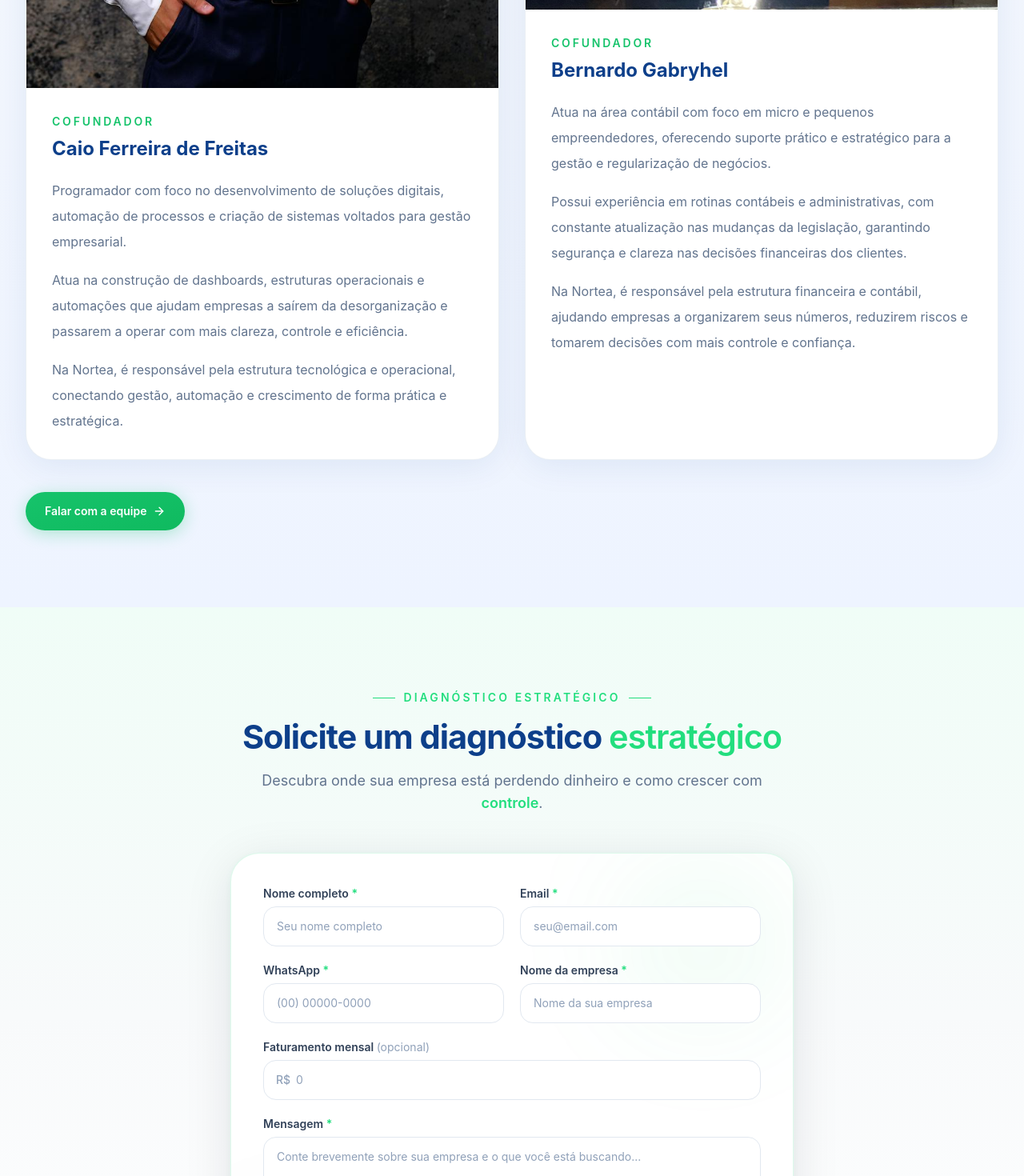
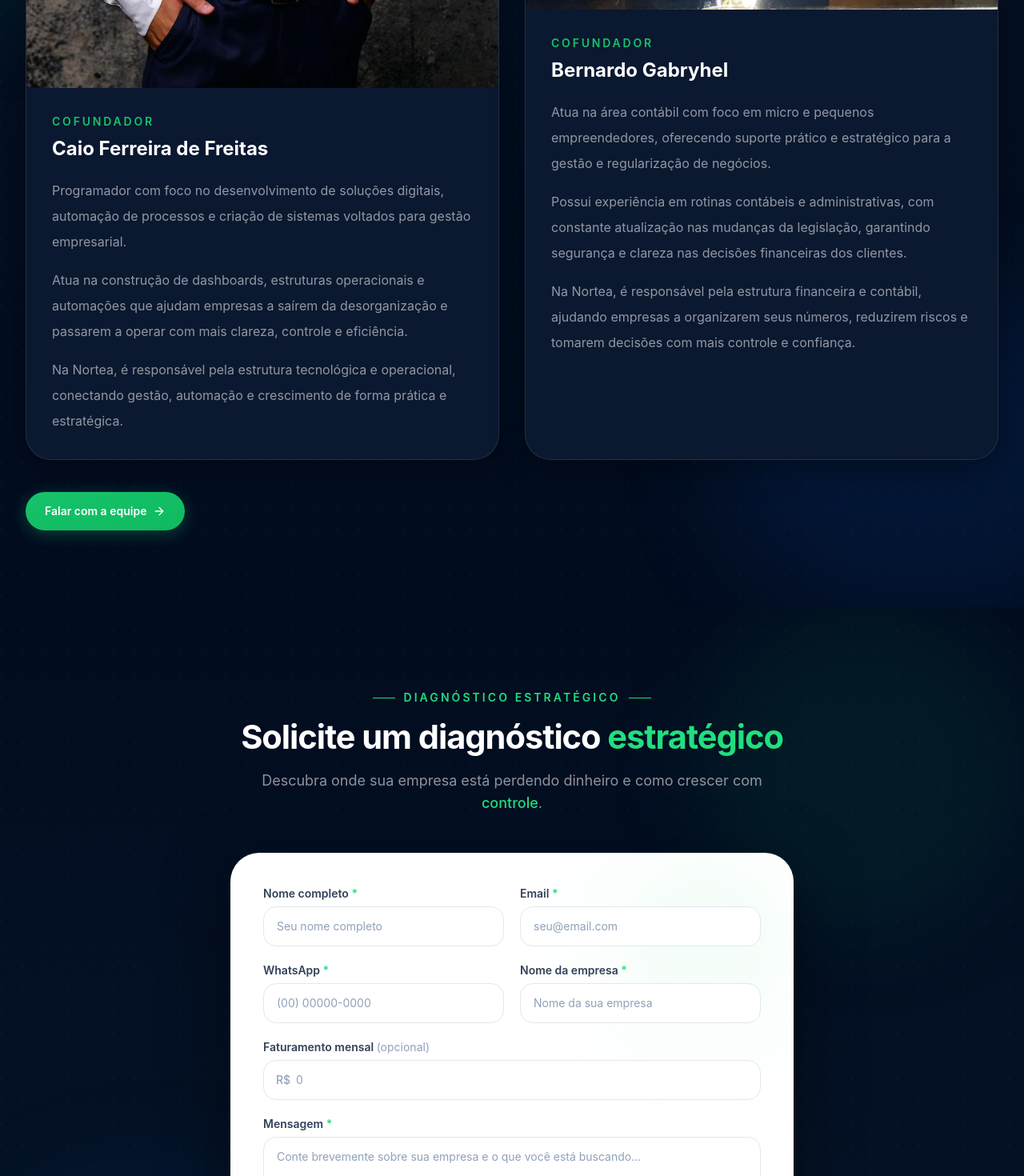
Before and after one commit to caioferreiraoficial2005-afk/Nortea, a React (Vite) app: page / in a window 1280 px wide. Shown: the part 7480-8950 px from the top of the page at 80% size. Built offline with nearby package versions, Linux system fonts and the light colour scheme.

Commit message:
Aplica fundo escuro em Fundadores, LeadForm e CTA — cria ritmo de conversão no final da página
Co-Authored-By: Claude Sonnet 4.6 <noreply@anthropic.com>

```diff
--- a/src/App.tsx
+++ b/src/App.tsx
@@ -753,9 +753,13 @@ export default function NorteaReactSite() {
         </section>
 
         {/* ── FUNDADORES ── */}
-        <section id="fundadores" className="bg-gradient-to-b from-[#F8FAFC] to-[#EEF4FF]">
-          <div className="mx-auto max-w-7xl px-6 py-24 lg:px-8">
+        <section id="fundadores" className="relative overflow-hidden bg-gradient-to-b from-[#061428] to-[#020c1f]">
+          <div className="pointer-events-none absolute inset-0 opacity-[0.035]" style={{ backgroundImage: "radial-gradient(circle at 1px 1px, white 1px, transparent 0)", backgroundSize: "28px 28px" }} />
+          <div className="pointer-events-none absolute left-0 top-1/3 h-[500px] w-[500px] -translate-x-1/2 rounded-full bg-[#16C36B]/8 blur-3xl" />
+          <div className="pointer-events-none absolute right-0 bottom-0 h-[400px] w-[500px] translate-x-1/4 rounded-full bg-[#0D3F8A]/20 blur-3xl" />
+          <div className="relative z-10 mx-auto max-w-7xl px-6 py-24 lg:px-8">
             <SectionTitle
+              dark
               eyebrow="Fundadores"
               title="Quem está por trás da Nortea"
               description="Uma estrutura complementar para unir visão financeira, direção estratégica e organização operacional com apoio de tecnologia."
@@ -790,7 +794,7 @@ export default function NorteaReactSite() {
                   whileInView={{ opacity: 1, y: 0 }}
                   viewport={{ once: true, amount: 0.2 }}
                   transition={{ duration: 0.6 }}
-                  className="group overflow-hidden rounded-[32px] border border-slate-200/70 bg-white shadow-[0_8px_40px_rgba(13,63,138,0.08)] transition-all duration-300 hover:-translate-y-1.5 hover:border-[#0D3F8A]/20 hover:shadow-[0_24px_64px_rgba(13,63,138,0.18)]"
+                  className="group overflow-hidden rounded-[32px] border border-white/10 bg-[#0a1830] shadow-[0_8px_40px_rgba(0,0,0,0.40)] transition-all duration-300 hover:-translate-y-1.5 hover:border-[#16C36B]/25 hover:shadow-[0_24px_64px_rgba(22,195,107,0.12)]"
                 >
                   <div className="overflow-hidden">
                     <img
@@ -802,9 +806,9 @@ export default function NorteaReactSite() {
                   </div>
                   <div className="p-8">
                     <p className="text-sm font-semibold uppercase tracking-[0.2em] text-[#16C36B]">Cofundador</p>
-                    <h3 className="mt-2 text-2xl font-bold text-[#0D3F8A]">{f.name}</h3>
+                    <h3 className="mt-2 text-2xl font-bold text-white">{f.name}</h3>
                     {f.bio.map((p, i) => (
-                      <p key={i} className={`${i === 0 ? "mt-5" : "mt-4"} leading-8 text-slate-500`}>{p}</p>
+                      <p key={i} className={`${i === 0 ? "mt-5" : "mt-4"} leading-8 text-white/55`}>{p}</p>
                     ))}
                   </div>
                 </motion.div>
@@ -829,7 +833,7 @@ export default function NorteaReactSite() {
         <LeadFormSection />
 
         {/* ── CTA ── */}
-        <section className="bg-gradient-to-b from-[#EEF4FF] to-[#F1F5FF] pb-24 pt-4">
+        <section className="bg-[#020c1f] pb-24 pt-4">
           <div className="mx-auto max-w-7xl px-6 lg:px-8">
             <div className="relative overflow-hidden rounded-[40px] bg-gradient-to-br from-[#0D3F8A] via-[#0a3070] to-[#071f52] p-10 text-white shadow-[0_32px_100px_rgba(13,63,138,0.38)] sm:p-14">
               {/* Background depth */}
--- a/src/LeadFormSection.tsx
+++ b/src/LeadFormSection.tsx
@@ -133,8 +133,14 @@ ${form.mensagem}`;
   };
 
   return (
-    <section id="diagnostico" className="bg-gradient-to-b from-[#F0FDF7] via-[#F8FAFB] to-white py-24">
-      <div className="mx-auto max-w-3xl px-6 lg:px-8">
+    <section id="diagnostico" className="relative overflow-hidden bg-gradient-to-b from-[#020c1f] to-[#061428] py-24">
+      {/* Dot grid */}
+      <div className="pointer-events-none absolute inset-0 opacity-[0.035]" style={{ backgroundImage: "radial-gradient(circle at 1px 1px, white 1px, transparent 0)", backgroundSize: "28px 28px" }} />
+      {/* Glows */}
+      <div className="pointer-events-none absolute right-0 top-0 h-[400px] w-[400px] rounded-full bg-[#16C36B]/8 blur-3xl" />
+      <div className="pointer-events-none absolute left-0 bottom-0 h-[300px] w-[400px] rounded-full bg-[#0D3F8A]/15 blur-3xl" />
+
+      <div className="relative z-10 mx-auto max-w-3xl px-6 lg:px-8">
 
         {/* Header */}
         <div className="mb-12 text-center">
@@ -145,18 +151,18 @@ ${form.mensagem}`;
             </p>
             <span className="h-px w-7 bg-[#22de7e]" />
           </div>
-          <h2 className="text-3xl font-bold tracking-tight text-[#0D3F8A] sm:text-4xl lg:text-[2.6rem] lg:leading-[1.15]">
+          <h2 className="text-3xl font-bold tracking-tight text-white sm:text-4xl lg:text-[2.6rem] lg:leading-[1.15]">
             Solicite um diagnóstico{" "}
-            <span className="text-green">estratégico</span>
+            <span className="text-[#22de7e]">estratégico</span>
           </h2>
-          <p className="mt-4 text-base leading-7 text-slate-500 sm:text-lg">
+          <p className="mt-4 text-base leading-7 text-white/55 sm:text-lg">
             Descubra onde sua empresa está perdendo dinheiro e como crescer com{" "}
-            <span className="text-green">controle</span>.
+            <span className="text-[#22de7e] font-medium">controle</span>.
           </p>
         </div>
 
-        {/* Card */}
-        <div className="relative overflow-hidden rounded-[36px] border border-[#22de7e]/15 bg-white p-8 shadow-[0_12px_60px_rgba(15,23,42,0.10),0_2px_8px_rgba(34,222,126,0.06)] sm:p-10">
+        {/* Card — branco sobre escuro: máximo contraste para leitura do formulário */}
+        <div className="relative overflow-hidden rounded-[36px] border border-white/10 bg-white p-8 shadow-[0_24px_80px_rgba(0,0,0,0.5),0_2px_8px_rgba(34,222,126,0.08)] sm:p-10">
           <div className="pointer-events-none absolute right-0 top-0 h-56 w-56 rounded-full bg-[#22de7e]/6 blur-3xl" />
           <div className="pointer-events-none absolute bottom-0 left-0 h-40 w-40 rounded-full bg-[#0D3F8A]/4 blur-3xl" />
 
```
